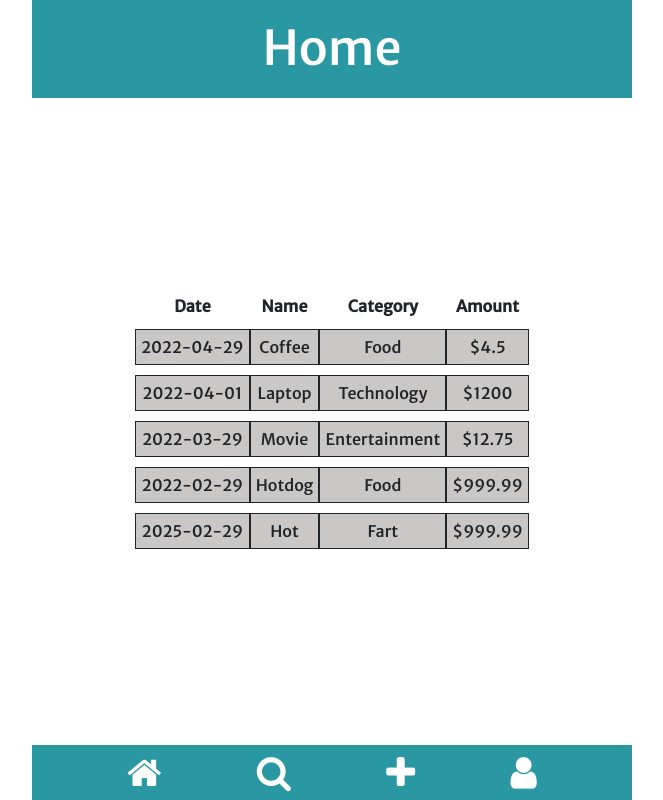
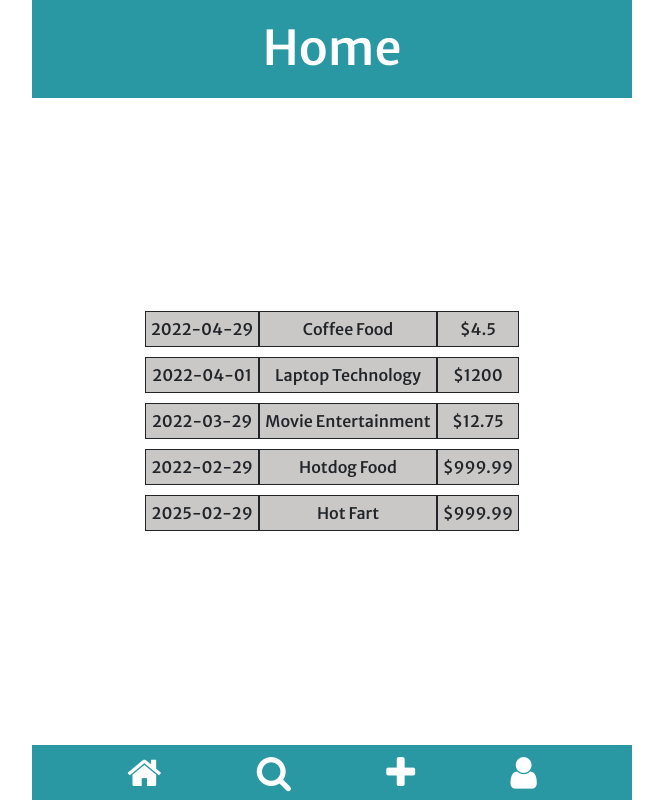
Before and after one commit to wesleychuu/acit2911_expense_tracker_app, a Flask app: page /home/user/1 in a window 1280 px wide. Shown: the whole page, without its empty margins (308-971 px from the left). Run offline with Flask 2, Linux system fonts and the light colour scheme; data comes from the database, SQL or seed files in the repository.

Commit message:
Simply connected user's expense name and category together

```diff
--- a/templates/home.html
+++ b/templates/home.html
@@ -34,12 +34,6 @@
         <section class="expense-cards">
             <!-- List of current existing user expenses -->
             <table>
-                <tr>
-                    <th>Date</th>
-                    <th>Name</th>
-                    <th>Category</th>
-                    <th>Amount</th>
-                </tr>
                 {% for user_expense in user_expenses %}
                     <tr>
                         <td>
@@ -47,10 +41,11 @@
                         </td>
                         <td>
                             {{ user_expense.name }}
-                        </td>
-                        <td>
                             {{ user_expense.category }}
                         </td>
+                        <!-- <td>
+                            {{ user_expense.category }}
+                        </td> -->
                         <td>
                             ${{ user_expense.amount }}
                         </td>
```
